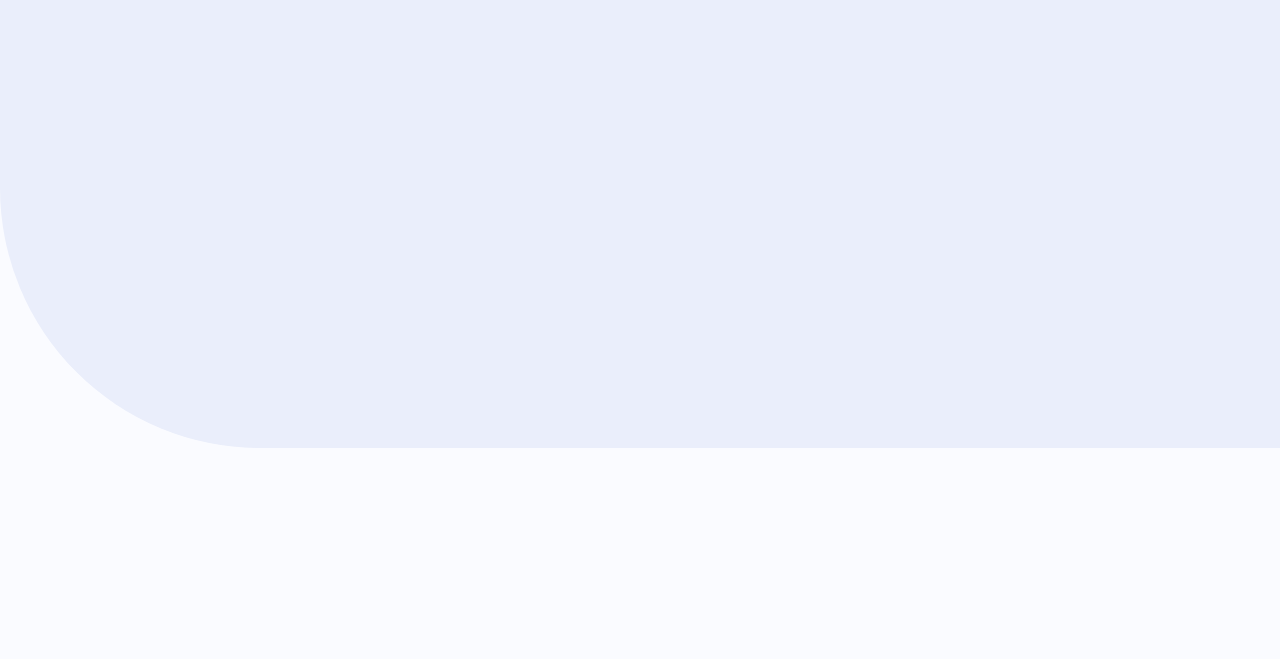
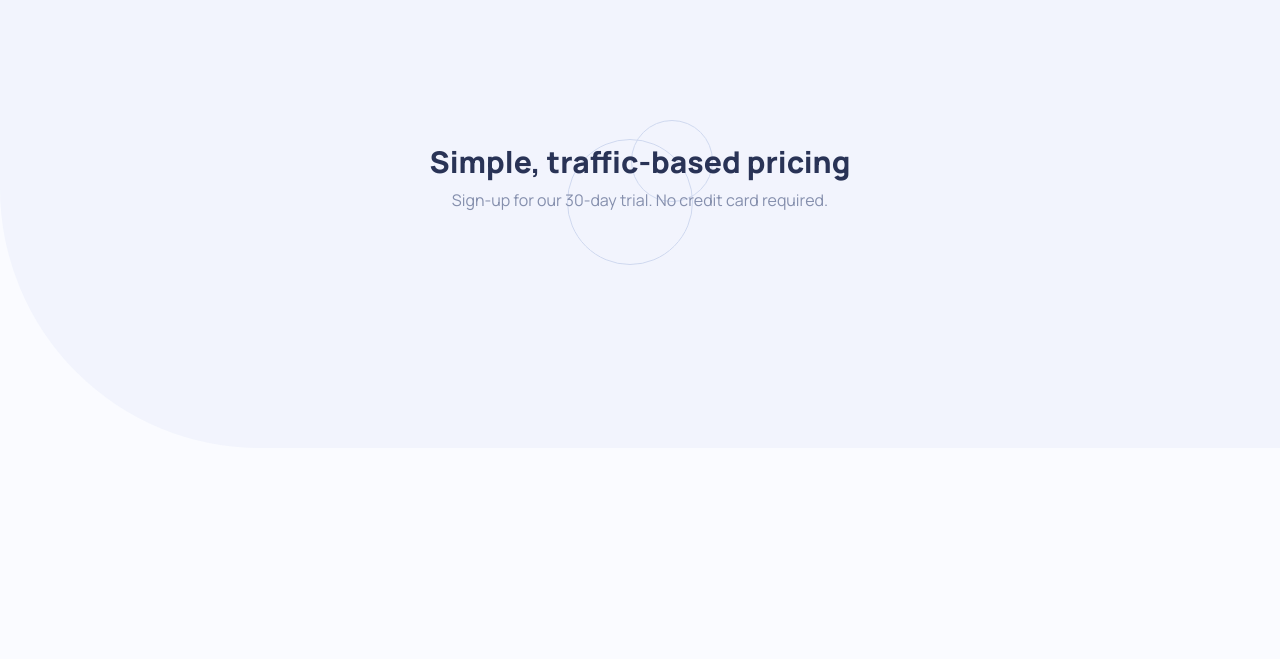
Before and after one commit to UnicornDad8/interactive-pricing-component, a plain HTML site: page index.html in a window 1280 px wide. Drawn offline with nearby package versions, Linux system fonts and the light colour scheme.

Commit message:
Added section title and subtitle and styled according to design

```diff
--- a/index.html
+++ b/index.html
@@ -18,8 +18,28 @@
     <!-- Feel free to remove these styles or customise in your own stylesheet 👍 -->
   </head>
   <body>
-    <main class="w-screen h-screen bg-[#FAFBFF]">
-      <div class="h-[56%] w-full bg-[#EAEEFB] rounded-bl-[260px]" />
+    <main class="w-screen h-screen bg-[#FAFBFF] relative">
+      <div
+        class="h-[56%] w-full bg-[#EAEEFB] opacity-50 rounded-bl-[260px] fixed top-0 left-0 z-10"
+      ></div>
+      <img
+        class="fixed z-20 top-[15%] left-[50%] -translate-x-[50%]"
+        src="./images/pattern-circles.svg"
+      />
+      <section
+        class="md:max-w-5xl mx-auto w-full h-full flex flex-col items-center justify-center absolute z-20 top-0 left-[50%] -translate-x-[50%] p-4"
+      >
+        <div class="flex flex-col justify-start gap-2 h-2/3 text-center">
+          <h1 class="text-3xl font-family font-extrabold text-[#293356]">
+            Simple, traffic-based pricing
+          </h1>
+          <p
+            class="text-base font-family font-normal text-[#858FAD] mx-auto w-56 md:w-full"
+          >
+            Sign-up for our 30-day trial. No credit card required.
+          </p>
+        </div>
+      </section>
     </main>
   </body>
 </html>
```
